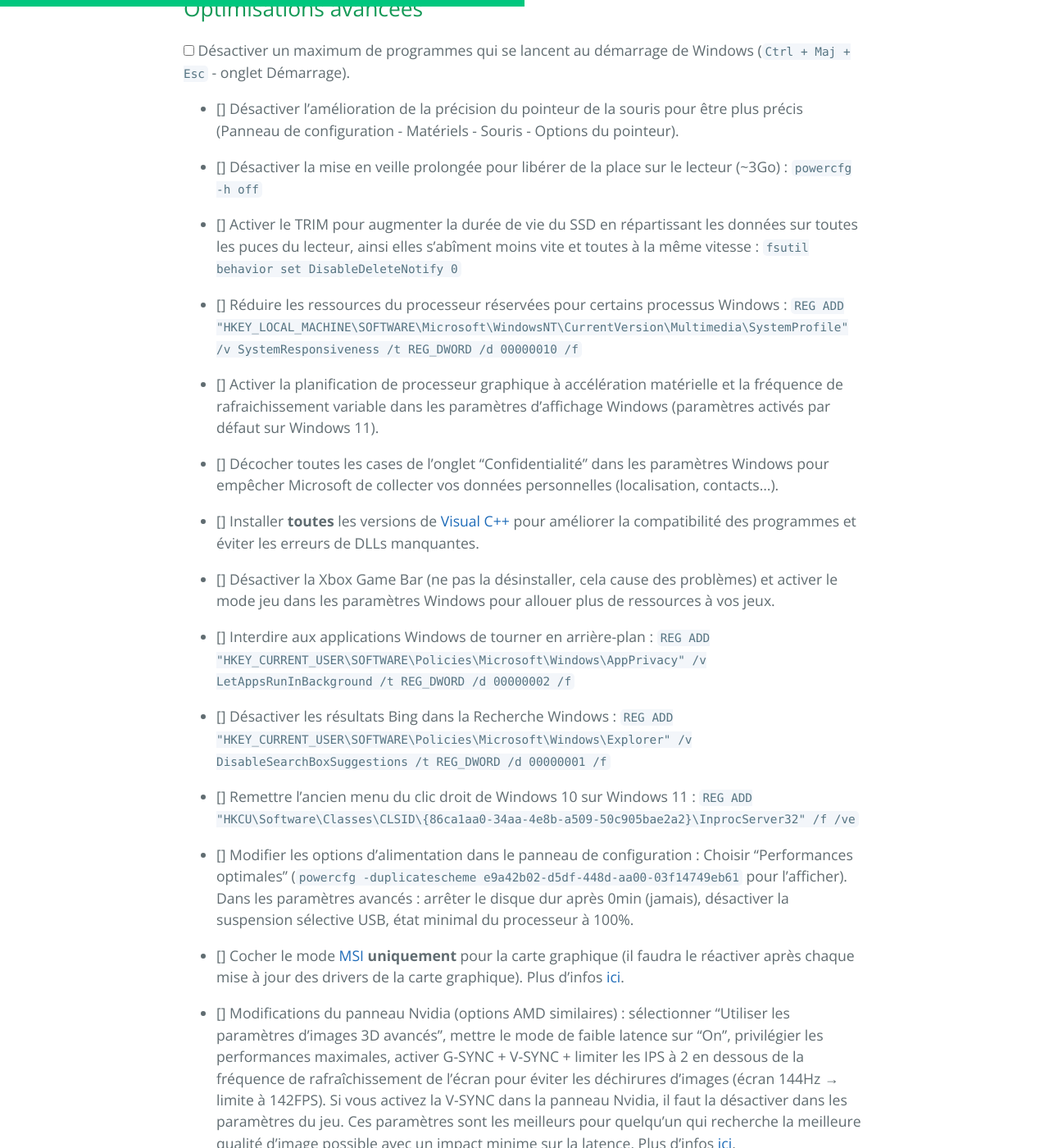
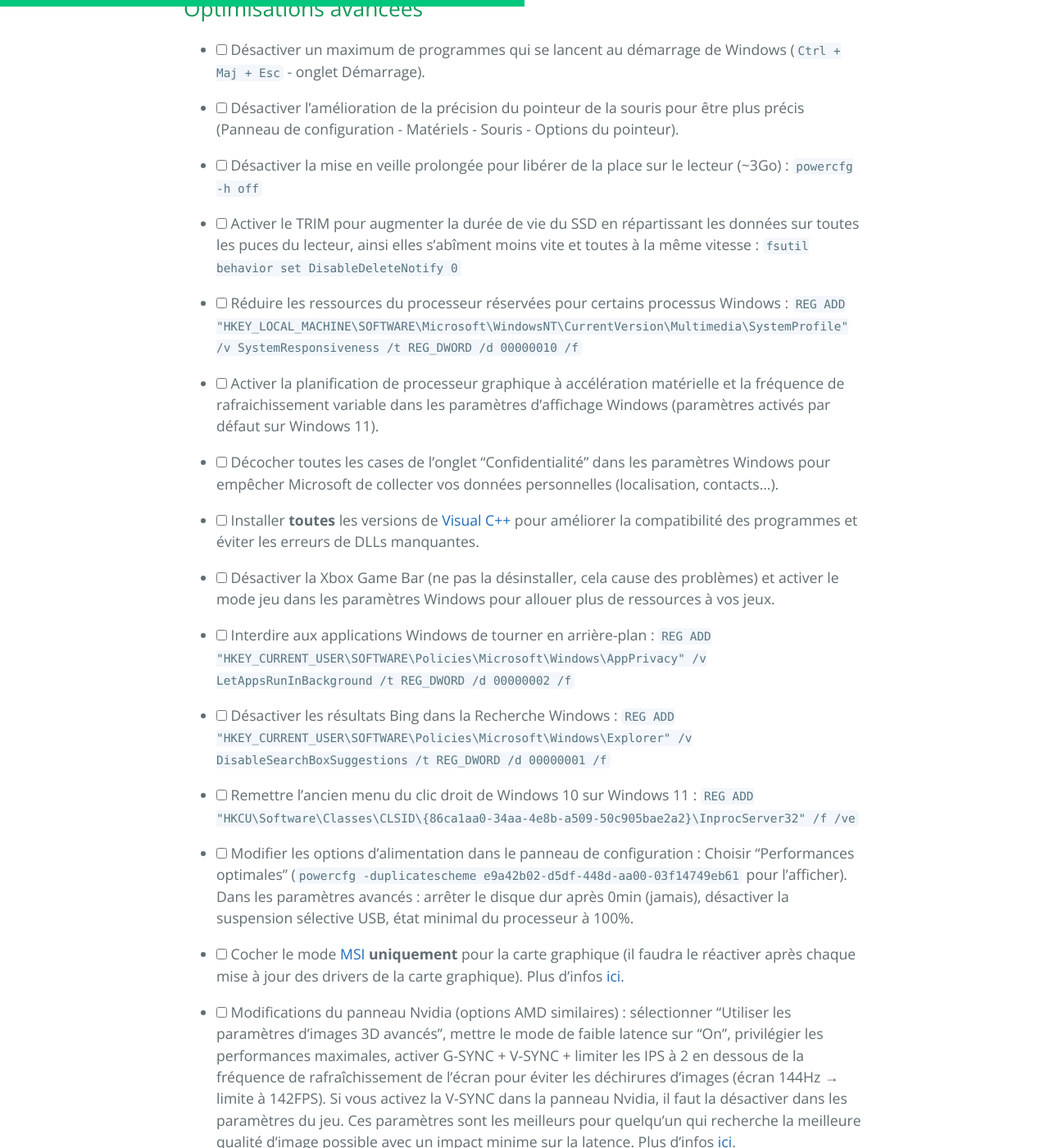
Before and after one commit to PouletEnSlip/pouletenslip.github.io, a Jekyll site: the page built from pages/opti.md, in a window 1280 px wide and 1400 px high, scrolled down 1089 px. Shown: the whole window at 82% size. Built offline with Jekyll 4.4.1, drawn with Linux system fonts in a browser that asks for light colours; comment, search, counter and statistics services are not loaded; our own code applies the rules of GitHub Pages for plain Markdown files; some of the changed lines change nothing that is shown; some of the changed text lies outside the part shown.

Commit message:
Update opti.md

```diff
--- a/pages/opti.md
+++ b/pages/opti.md
@@ -20,38 +20,38 @@
 
 ## Optimisations avancées
 
-<input type="checkbox"> Désactiver un maximum de programmes qui se lancent au démarrage de Windows (`Ctrl + Maj + Esc` - onglet Démarrage).
+* <input type="checkbox"> Désactiver un maximum de programmes qui se lancent au démarrage de Windows (`Ctrl + Maj + Esc` - onglet Démarrage).
 
-* [] Désactiver l’amélioration de la précision du pointeur de la souris pour être plus précis (Panneau de configuration - Matériels - Souris - Options du pointeur).
+* <input type="checkbox"> Désactiver l’amélioration de la précision du pointeur de la souris pour être plus précis (Panneau de configuration - Matériels - Souris - Options du pointeur).
 
-* [] Désactiver la mise en veille prolongée pour libérer de la place sur le lecteur (~3Go) : `powercfg -h off`
+* <input type="checkbox"> Désactiver la mise en veille prolongée pour libérer de la place sur le lecteur (~3Go) : `powercfg -h off`
 
-* [] Activer le TRIM pour augmenter la durée de vie du SSD en répartissant les données sur toutes les puces du lecteur, ainsi elles s’abîment moins vite et toutes à la même vitesse : `fsutil behavior set DisableDeleteNotify 0`
+* <input type="checkbox"> Activer le TRIM pour augmenter la durée de vie du SSD en répartissant les données sur toutes les puces du lecteur, ainsi elles s’abîment moins vite et toutes à la même vitesse : `fsutil behavior set DisableDeleteNotify 0`
 
-* [] Réduire les ressources du processeur réservées pour certains processus Windows : `REG ADD "HKEY_LOCAL_MACHINE\SOFTWARE\Microsoft\WindowsNT\CurrentVersion\Multimedia\SystemProfile" /v SystemResponsiveness /t REG_DWORD /d 00000010 /f`
+* <input type="checkbox"> Réduire les ressources du processeur réservées pour certains processus Windows : `REG ADD "HKEY_LOCAL_MACHINE\SOFTWARE\Microsoft\WindowsNT\CurrentVersion\Multimedia\SystemProfile" /v SystemResponsiveness /t REG_DWORD /d 00000010 /f`
 
-* [] Activer la planification de processeur graphique à accélération matérielle et la fréquence de rafraichissement variable dans les paramètres d’affichage Windows (paramètres activés par défaut sur Windows 11).
+* <input type="checkbox"> Activer la planification de processeur graphique à accélération matérielle et la fréquence de rafraichissement variable dans les paramètres d’affichage Windows (paramètres activés par défaut sur Windows 11).
 
-* [] Décocher toutes les cases de l’onglet "Confidentialité" dans les paramètres Windows pour empêcher Microsoft de collecter vos données personnelles (localisation, contacts...).
+* <input type="checkbox"> Décocher toutes les cases de l’onglet "Confidentialité" dans les paramètres Windows pour empêcher Microsoft de collecter vos données personnelles (localisation, contacts...).
 
-* [] Installer **toutes** les versions de [Visual C++](https://www.techpowerup.com/download/visual-c-redistributable-runtime-package-all-in-one/) pour améliorer la compatibilité des programmes et éviter les erreurs de DLLs manquantes.
+* <input type="checkbox"> Installer **toutes** les versions de [Visual C++](https://www.techpowerup.com/download/visual-c-redistributable-runtime-package-all-in-one/) pour améliorer la compatibilité des programmes et éviter les erreurs de DLLs manquantes.
 
-* [] Désactiver la Xbox Game Bar (ne pas la désinstaller, cela cause des problèmes) et activer le mode jeu dans les paramètres Windows pour allouer plus de ressources à vos jeux.
+* <input type="checkbox"> Désactiver la Xbox Game Bar (ne pas la désinstaller, cela cause des problèmes) et activer le mode jeu dans les paramètres Windows pour allouer plus de ressources à vos jeux.
 
-* [] Interdire aux applications Windows de tourner en arrière-plan : `REG ADD "HKEY_CURRENT_USER\SOFTWARE\Policies\Microsoft\Windows\AppPrivacy" /v LetAppsRunInBackground /t REG_DWORD /d 00000002 /f`
+* <input type="checkbox"> Interdire aux applications Windows de tourner en arrière-plan : `REG ADD "HKEY_CURRENT_USER\SOFTWARE\Policies\Microsoft\Windows\AppPrivacy" /v LetAppsRunInBackground /t REG_DWORD /d 00000002 /f`
 
-* [] Désactiver les résultats Bing dans la Recherche Windows : `REG ADD "HKEY_CURRENT_USER\SOFTWARE\Policies\Microsoft\Windows\Explorer" /v DisableSearchBoxSuggestions /t REG_DWORD /d 00000001 /f`
+* <input type="checkbox"> Désactiver les résultats Bing dans la Recherche Windows : `REG ADD "HKEY_CURRENT_USER\SOFTWARE\Policies\Microsoft\Windows\Explorer" /v DisableSearchBoxSuggestions /t REG_DWORD /d 00000001 /f`
 
-* [] Remettre l'ancien menu du clic droit de Windows 10 sur Windows 11 : `REG ADD "HKCU\Software\Classes\CLSID\{86ca1aa0-34aa-4e8b-a509-50c905bae2a2}\InprocServer32" /f /ve`
+* <input type="checkbox"> Remettre l'ancien menu du clic droit de Windows 10 sur Windows 11 : `REG ADD "HKCU\Software\Classes\CLSID\{86ca1aa0-34aa-4e8b-a509-50c905bae2a2}\InprocServer32" /f /ve`
 
-* [] Modifier les options d’alimentation dans le panneau de configuration : Choisir "Performances optimales" (`powercfg -duplicatescheme
+* <input type="checkbox"> Modifier les options d’alimentation dans le panneau de configuration : Choisir "Performances optimales" (`powercfg -duplicatescheme
 e9a42b02-d5df-448d-aa00-03f14749eb61` pour l’afficher). Dans les paramètres avancés : arrêter le disque dur après 0min (jamais), désactiver la suspension sélective USB, état minimal du processeur à 100%.
 
-* [] Cocher le mode [MSI](https://www.mediafire.com/file/ewpy1p0rr132thk/MSI_util_v3.zip/file) **uniquement** pour la carte graphique (il faudra le réactiver après chaque mise à jour des drivers de la carte graphique). Plus d'infos [ici](https://forum.malekal.com/viewtopic.php?t=62058).
+* <input type="checkbox"> Cocher le mode [MSI](https://www.mediafire.com/file/ewpy1p0rr132thk/MSI_util_v3.zip/file) **uniquement** pour la carte graphique (il faudra le réactiver après chaque mise à jour des drivers de la carte graphique). Plus d'infos [ici](https://forum.malekal.com/viewtopic.php?t=62058).
 
-* [] Modifications du panneau Nvidia (options AMD similaires) : sélectionner "Utiliser les paramètres d’images 3D avancés", mettre le mode de faible latence sur "On", privilégier les performances maximales, activer G-SYNC + V-SYNC + limiter les IPS à 2 en dessous de la fréquence de rafraîchissement de l’écran pour éviter les déchirures d’images (écran 144Hz → limite à 142FPS). Si vous activez la V-SYNC dans la panneau Nvidia, il faut la désactiver dans les paramètres du jeu. Ces paramètres sont les meilleurs pour quelqu'un qui recherche la meilleure qualité d'image possible avec un impact minime sur la latence. Plus d'infos [ici](https://blurbusters.com/gsync/gsync101-input-lag-tests-and-settings/14/).
+* <input type="checkbox"> Modifications du panneau Nvidia (options AMD similaires) : sélectionner "Utiliser les paramètres d’images 3D avancés", mettre le mode de faible latence sur "On", privilégier les performances maximales, activer G-SYNC + V-SYNC + limiter les IPS à 2 en dessous de la fréquence de rafraîchissement de l’écran pour éviter les déchirures d’images (écran 144Hz → limite à 142FPS). Si vous activez la V-SYNC dans la panneau Nvidia, il faut la désactiver dans les paramètres du jeu. Ces paramètres sont les meilleurs pour quelqu'un qui recherche la meilleure qualité d'image possible avec un impact minime sur la latence. Plus d'infos [ici](https://blurbusters.com/gsync/gsync101-input-lag-tests-and-settings/14/).
 
-* [] Overclocker sa carte graphique (Nvidia et AMD) : l'overclocking permet d'augmenter la fréquence d'horloge de la carte graphique et ainsi avoir plus de performances en jeu. Cependant la température de la carte risque d'augmenter. Personnellement j'utilise [Afterburner](https://www.msi.com/Landing/afterburner/graphics-cards) et [Kombustor](https://msikombustor.com/). Tuto disponible [ici](https://www.youtube.com/watch?v=64GJck-GWaM). Dans ce tuto, Unigine Heaven est utilisé, je préfère Kombustor car il permet de scanner le nombre d'artefacts (il faut cocher la case sur l'écran d'accueil et choisir votre résolution native). Un overclocking peut être stable sur Unigine Heaven mais l'ordinateur peut crasher sur un jeu plus gourmand en ressources. Un overclocking est considéré comme stable si la température de la carte ne dépasse pas 85°C et que Kombustor ne détecte **aucun** artefact en 5-10 minutes. Je déconseille l'overclocking du processeur et de la RAM, c'est très fastidieux, le gain est minime et peut déstabiliser la machine.
+* <input type="checkbox"> Overclocker sa carte graphique (Nvidia et AMD) : l'overclocking permet d'augmenter la fréquence d'horloge de la carte graphique et ainsi avoir plus de performances en jeu. Cependant la température de la carte risque d'augmenter. Personnellement j'utilise [Afterburner](https://www.msi.com/Landing/afterburner/graphics-cards) et [Kombustor](https://msikombustor.com/). Tuto disponible [ici](https://www.youtube.com/watch?v=64GJck-GWaM). Dans ce tuto, Unigine Heaven est utilisé, je préfère Kombustor car il permet de scanner le nombre d'artefacts (il faut cocher la case sur l'écran d'accueil et choisir votre résolution native). Un overclocking peut être stable sur Unigine Heaven mais l'ordinateur peut crasher sur un jeu plus gourmand en ressources. Un overclocking est considéré comme stable si la température de la carte ne dépasse pas 85°C et que Kombustor ne détecte **aucun** artefact en 5-10 minutes. Je déconseille l'overclocking du processeur et de la RAM, c'est très fastidieux, le gain est minime et peut déstabiliser la machine.
 
 ## Optionnel
 
```
